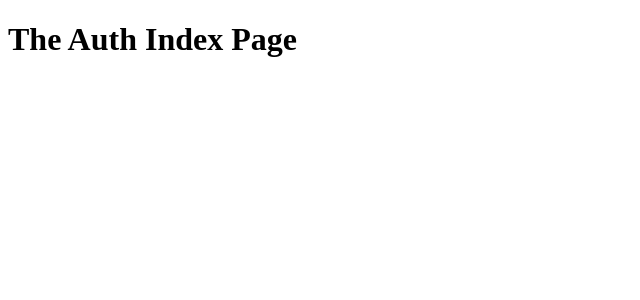
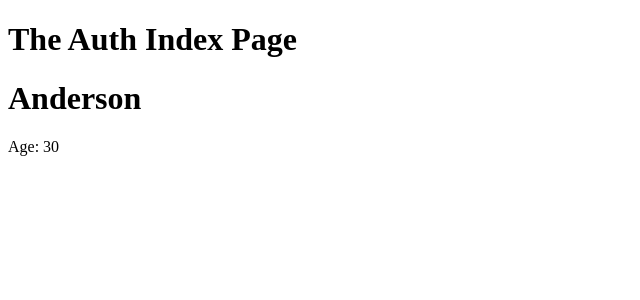
Before and after one commit to anderchen/nextjs, a Next.js app: page /auth in a window 1280 px wide. Shown: the top 300 px of the page, without its empty margins (0-640 px from the left). Built offline with nearby package versions, Linux system fonts and the light colour scheme.

Commit message:
Next js components and pages

```diff
--- /dev/null
+++ b/components/User.jsx
@@ -0,0 +1,12 @@
+import React from 'react';
+
+const User = (props) => {
+  return (
+    <div>
+      <h1>{props.name}</h1>
+      <p>Age: {props.age}</p>
+    </div>
+  );
+};
+
+export default User;
--- a/pages/auth/index.js
+++ b/pages/auth/index.jsx
@@ -1,9 +1,12 @@
 import React from 'react';
+
+import User from '../../components/User';
 
 const authIndexPage = () => {
   return (
     <div>
       <h1>The Auth Index Page</h1>
+      <User name="Anderson" age={"30"}/>
     </div>
     );
 };
```
Also changed, not shown: pages/index.jsx (renamed from pages/index.js).
